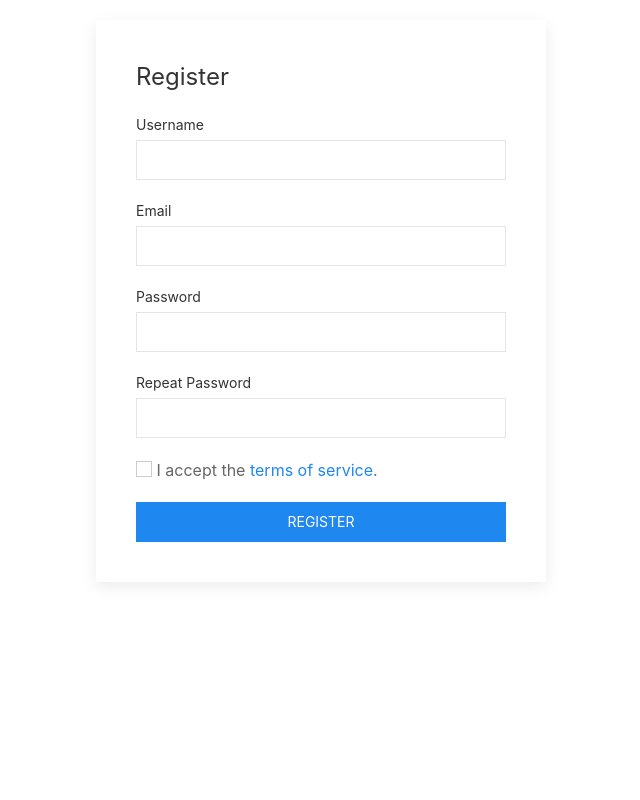
After one commit to Lekhman-vold/Aggressor-Manager, a Django app: template user/templates/auth/register.html in a window 1280 px wide. The commit adds this page. Shown: the whole page, without its empty margins (319-959 px from the left). Run offline with Django 3.2, Linux system fonts and the light colour scheme; the template is opened without the code that fills it, so the values that code supplies are empty; some libraries are stand-ins or nearby versions.

Commit message:
add register form and field in models user

```diff
--- a/user/models.py
+++ b/user/models.py
@@ -5,7 +5,9 @@ from django.contrib.auth.models import User
 class UserModel(models.Model):
     user = models.ForeignKey(User, on_delete=models.CASCADE)
     work_status = models.BooleanField(default=False)
-    user_description = models.CharField(max_length=1000, blank=True)
+    bio = models.CharField(max_length=1000, blank=True)
+    location = models.CharField(max_length=200, blank=True)
+    birth_date = models.DateTimeField(null=True, blank=True)
 
     def __str__(self):
         return f'Username: {self.user}, Work status: {self.work_status}'
--- a/user/templates/auth/login.html
+++ b/user/templates/auth/login.html
@@ -24,20 +24,20 @@
 							<div class="uk-margin">
 								<div class="uk-inline uk-width-1-1">
 									<span class="uk-form-icon" uk-icon="icon: user"></span>
-									<input class="uk-input uk-form-large" type="text" name="username" value="{{ username }}">
+									<input class="uk-input uk-form-large" placeholder="username" type="text" name="username" value="{{ username }}">
 								</div>
 							</div>
 							<div class="uk-margin">
 								<div class="uk-inline uk-width-1-1">
 									<span class="uk-form-icon" uk-icon="icon: lock"></span>
-									<input class="uk-input uk-form-large" type="password" name="password" value="{{ password }}">
+									<input class="uk-input uk-form-large" placeholder="password" type="password" name="password" value="{{ password }}">
 								</div>
 							</div>
 							<div class="uk-margin">
 								<button type="submit" class="uk-button uk-button-primary uk-button-large uk-width-1-1" value="OK">Login</button>
 							</div>
 							<div class="uk-text-small uk-text-center">
-								Not registered? <a href="#">Create an account</a>
+								Not registered? <a href="{% url 'user:register-user' %}">Create an account</a>
 							</div>
 						</form>
 					</div>
--- /dev/null
+++ b/user/templates/auth/register.html
@@ -0,0 +1,77 @@
+<!DOCTYPE html>
+<html lang="en">
+<head>
+     <meta charset="UTF-8">
+     <meta name="viewport" content="width=device-width, initial-scale=1">
+        <!-- UIkit CSS -->
+        <link rel="stylesheet" href="https://cdn.jsdelivr.net/npm/uikit@3.6.21/dist/css/uikit.min.css" />
+
+        <!-- UIkit JS -->
+        <script src="https://cdn.jsdelivr.net/npm/uikit@3.6.21/dist/js/uikit.min.js"></script>
+        <script src="https://cdn.jsdelivr.net/npm/uikit@3.6.21/dist/js/uikit-icons.min.js"></script>
+    <title>Register</title>
+</head>
+<body>
+  <section class="uk-section uk-section-xsmall" uk-height-viewport="offset-top: true">
+	<div class="uk-container">
+		<div class="uk-flex uk-flex-center">
+			<div class="uk-card uk-card-default uk-card-hover uk-card-body uk-width-large">
+				<h3>Register</h3>
+				<form class="uk-form-stacked" action="" method="post">
+					<div class="uk-margin">
+						<label class="uk-form-label" for="username">
+							Username
+						</label>
+						<div class="uk-form-controls">
+							<div class="uk-inline uk-width-1-1">
+								<a class="uk-form-icon uk-form-icon-flip" uk-tooltip="title: Alpha-numeric characters.<br>Minimum 3 characters.<br>Maximum 16 characters.<br>This field is required.; pos: bottom-right"><i class="fas fa-info-circle"></i></a>
+								<input class="uk-input" id="username" name="username" type="text">
+							</div>
+						</div>
+					</div>
+					<div class="uk-margin">
+						<label class="uk-form-label" for="email">
+							Email
+						</label>
+						<div class="uk-form-controls">
+							<div class="uk-inline uk-width-1-1">
+								<a class="uk-form-icon uk-form-icon-flip" uk-tooltip="title: Must be a valid email.<br>One account per email.<br>This field is required.; pos: bottom-right"><i class="fas fa-info-circle"></i></a>
+								<input class="uk-input" id="email" name="email" type="text">
+							</div>
+						</div>
+					</div>
+					<div class="uk-margin">
+						<label class="uk-form-label" for="password">
+							Password
+						</label>
+						<div class="uk-form-controls">
+							<div class="uk-inline uk-width-1-1">
+								<a class="uk-form-icon uk-form-icon-flip" uk-tooltip="title: Minimum 8 characters.<br>This field is required.; pos: bottom-right"><i class="fas fa-info-circle"></i></a>
+								<input class="uk-input" id="password" name="password" type="password">
+							</div>
+						</div>
+					</div>
+					<div class="uk-margin">
+						<label class="uk-form-label" for="repeat_password">
+							Repeat Password
+						</label>
+						<div class="uk-form-controls">
+							<div class="uk-inline uk-width-1-1">
+								<a class="uk-form-icon uk-form-icon-flip" uk-tooltip="title: Must match the password field.<br>This field is required.; pos: bottom-right"><i class="fas fa-info-circle"></i></a>
+								<input class="uk-input" id="repeat_password" name="repeat_password" type="password">
+							</div>
+						</div>
+					</div>
+					<div class="uk-margin">
+						<label>
+							<input class="uk-checkbox" name="terms_of_service" type="checkbox"> I accept the <a href="">terms of service</a>.
+						</label>
+					</div>
+					<button class="uk-button uk-button-primary uk-width-1-1" type="submit">Register</button>
+				</form>
+			</div>
+		</div>
+	</div>
+</section>
+</body>
+</html>
--- a/user/urls.py
+++ b/user/urls.py
@@ -1,10 +1,12 @@
 from django.urls import path
 from django.contrib.auth import views
-from .views import user_profile, user_login
+from .views import user_profile, user_login, user_register
 
+app_name = 'user'
 
 urlpatterns = [
     path('login/', user_login, name='login'),
+    path('register/', user_register, name='register-user'),
     # path('login/', views.LoginView.as_view(template_name='auth/login.html'), name='login'),
     path('profile/', user_profile),
 ]
```
Also changed, not shown: user/forms.py (+8 -0 lines), user/views.py (+20 -2 lines), db.sqlite3, user/migrations/0004_auto_20210518_2051.py (added).
